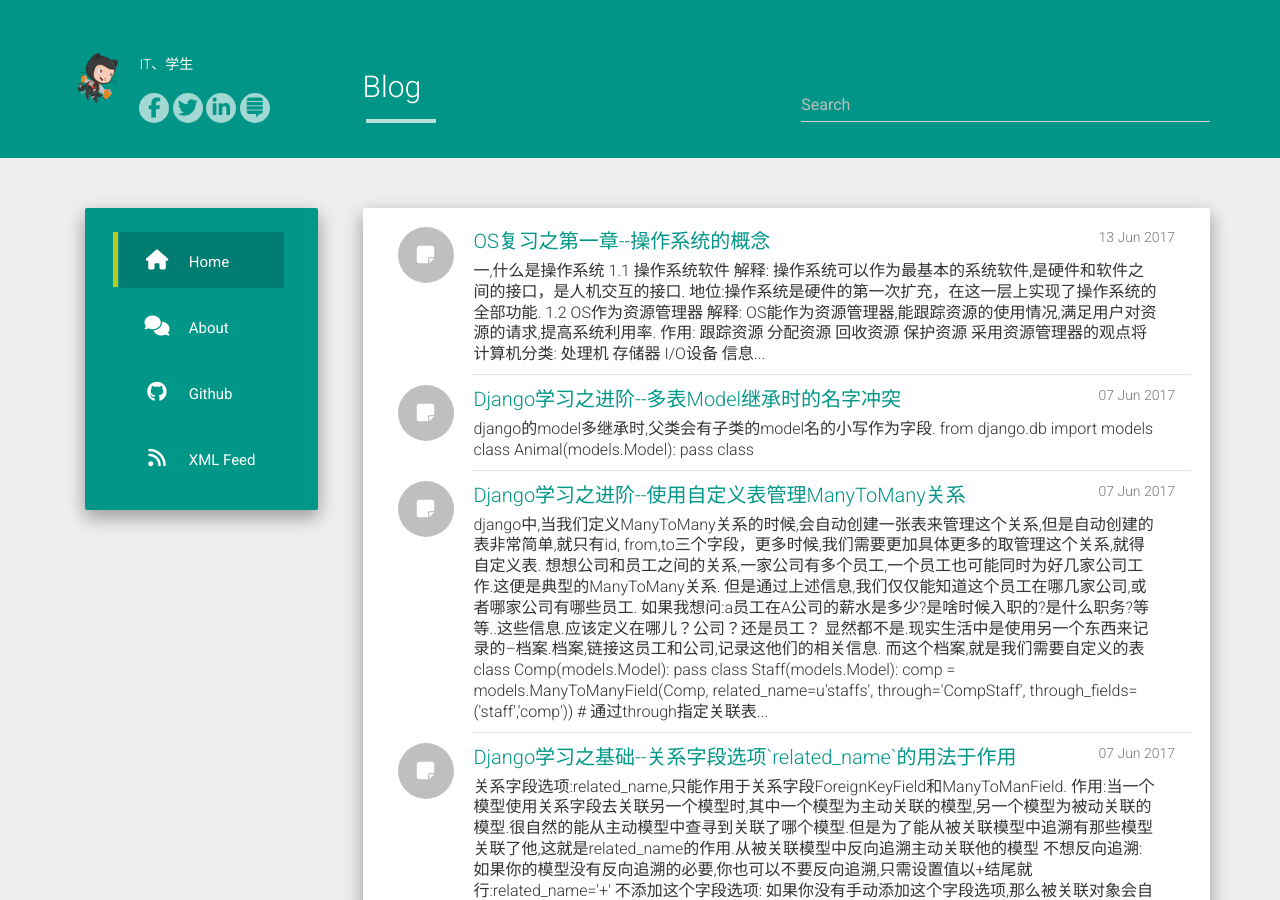
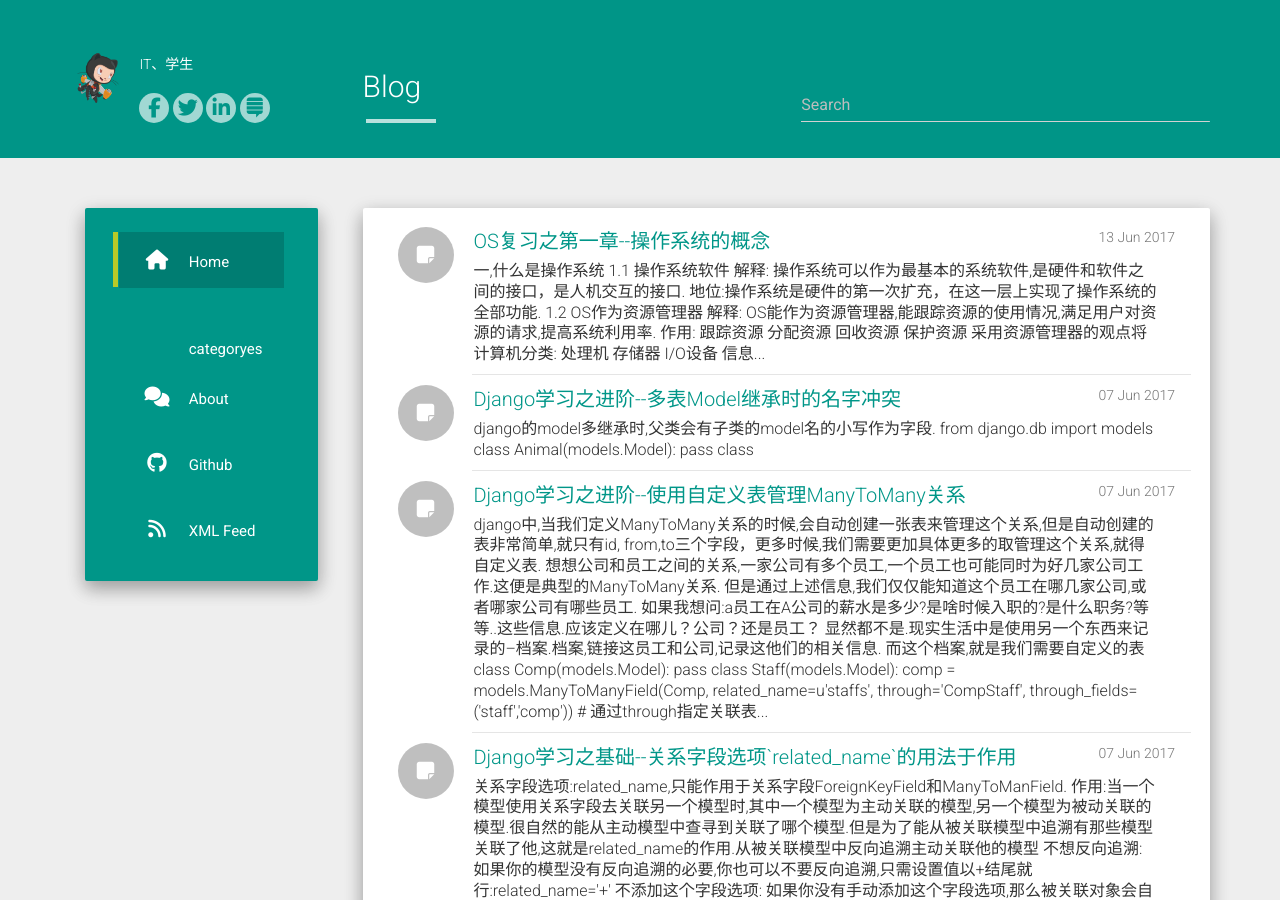
Before and after one commit to DrCBin/DrCBin.github.io, a Jekyll site: the page built from index.html, in a window 1280 px wide and 900 px high. Built offline with Jekyll 4.4.1, drawn with Linux system fonts in a browser that asks for light colours; nearby versions of some CDN libraries; the list of posts is cut into pages by our own code.

Commit message:
2017-09-03, 添加了归档标签

```diff
--- a/_data/urls.json
+++ b/_data/urls.json
@@ -4,6 +4,11 @@
     "url": "/",
     "icon": "fa-home",
     "layout": "post"
+  },
+  {
+    "text": "categoryes",
+    "url": "/category/python/",
+    "icon": "desktop"
   },
   {
     "text": "About",
```
Also changed, not shown: 2 other files.
